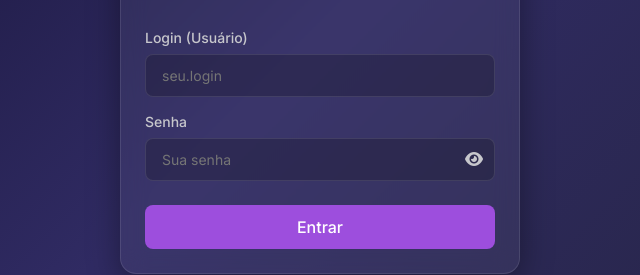
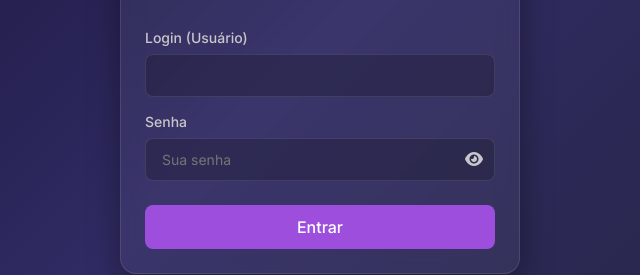
Before and after one commit to RodrigoScheltz/plataforma_avaliacao, a website built with Vite: page index.html in a window 1280 px wide. Shown: the part 362-637 px from the top of the page, 320-960 px from the left. Built offline with nearby package versions, Linux system fonts and the light colour scheme; no server answers.

Commit message:
style: remove placeholders do campo de login

```diff
--- a/index.html
+++ b/index.html
@@ -23,7 +23,7 @@
       <form id="real-login-form" style="display: flex; flex-direction: column; gap: 16px;">
         <div class="input-group" style="margin: 0; text-align: left;">
           <label for="login-email">Login (Usuário)</label>
-          <input type="text" id="login-email" class="input-control" required placeholder="seu.login">
+          <input type="text" id="login-email" class="input-control" required>
         </div>
         <div class="input-group" style="margin: 0; text-align: left; position: relative;">
           <label for="login-password">Senha</label>
@@ -442,7 +442,7 @@
         </div>
         <div class="input-group">
           <label>Login</label>
-          <input type="text" id="new-user-email" class="input-control" required placeholder="Ex: rodrigo.scheltz">
+          <input type="text" id="new-user-email" class="input-control" required>
         </div>
         <div class="input-group">
           <label>Senha</label>
```
